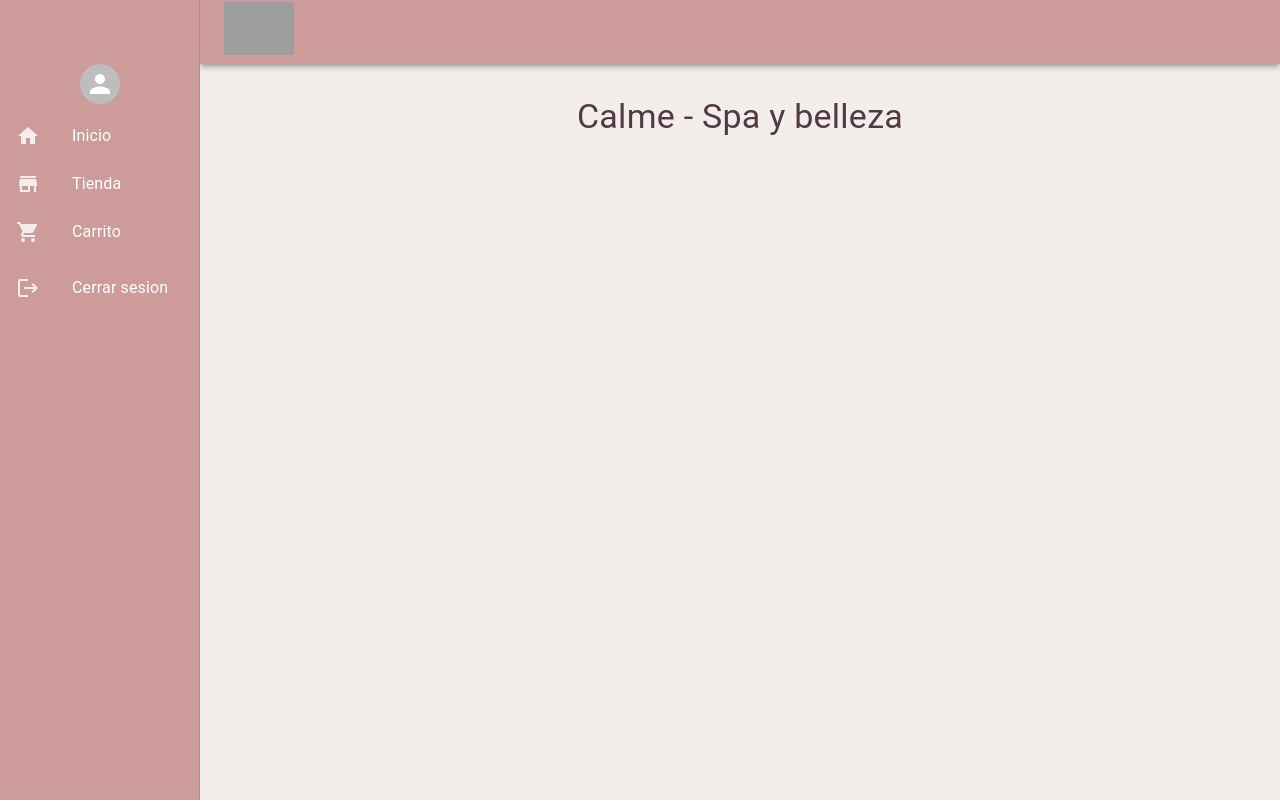
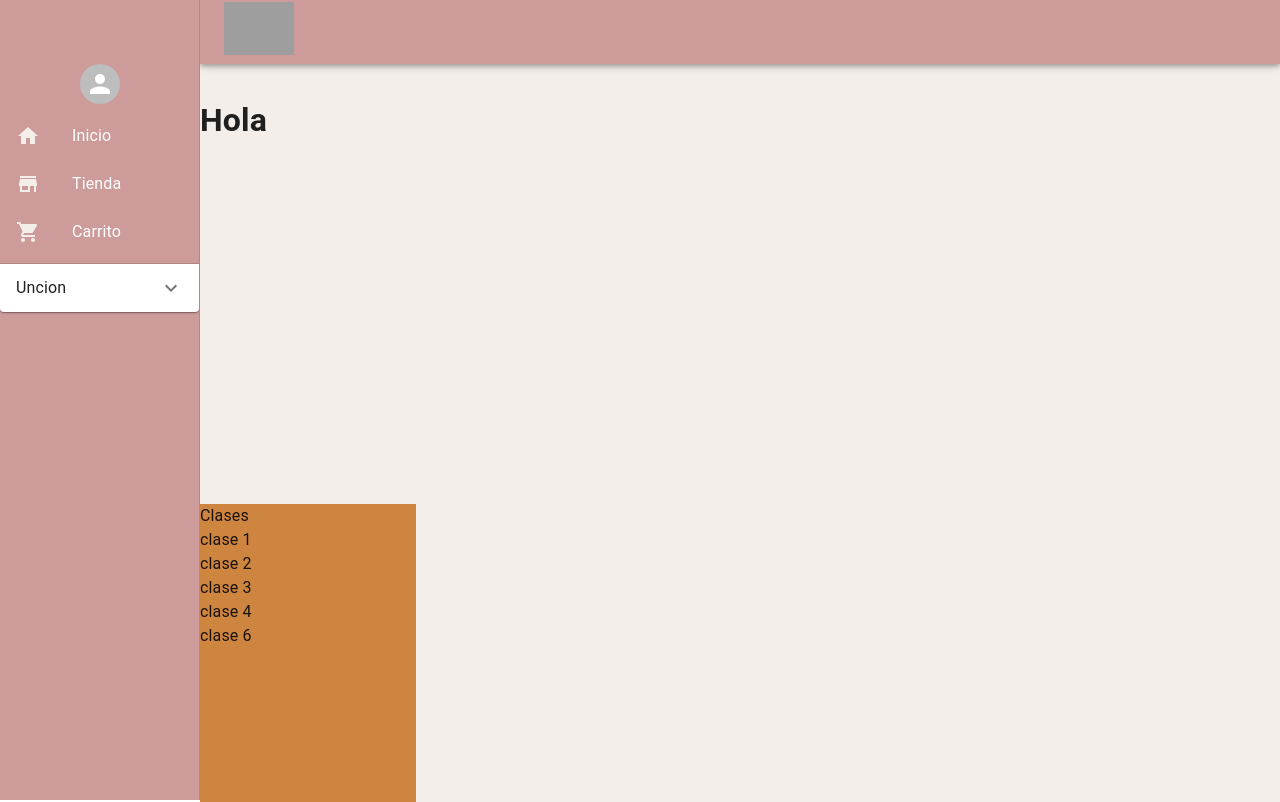
Before and after one commit to jorgeduje/template-personal, a React (Vite) app: page / in a window 1280 px wide. Shown: the top 802 px of the page. Built offline with nearby package versions, Linux system fonts and the light colour scheme; no server answers; sample sign-in values are in the browser's storage; grey boxes are pictures that could not be loaded.

Commit message:
se implementa react player

```diff
--- a/package.json
+++ b/package.json
@@ -21,6 +21,7 @@
     "react": "^18.2.0",
     "react-dom": "^18.2.0",
     "react-icons": "^4.8.0",
+    "react-player": "^2.13.0",
     "react-redux": "^8.0.5",
     "react-router-dom": "^6.8.1",
     "sweetalert2": "^11.7.2",
@@ -30,6 +31,7 @@
     "@types/react": "^18.0.27",
     "@types/react-dom": "^18.0.10",
     "@vitejs/plugin-react": "^3.1.0",
+    "video.js": "^8.6.1",
     "vite": "^4.1.0"
   }
 }
--- a/src/components/layout/Navbar/Navbar.jsx
+++ b/src/components/layout/Navbar/Navbar.jsx
@@ -19,6 +19,11 @@ import { logout } from "../../../store/auth/authSlice";
 import { navigation } from "../../../Router/Navigation";
 import { Avatar } from "@mui/material";
 import LogoutIcon from "@mui/icons-material/Logout";
+
+import Accordion from "@mui/material/Accordion";
+import AccordionSummary from "@mui/material/AccordionSummary";
+import AccordionDetails from "@mui/material/AccordionDetails";
+import ExpandMoreIcon from "@mui/icons-material/ExpandMore";
 
 const drawerWidth = 200;
 
@@ -72,14 +77,33 @@ function Navbar(props) {
           );
         })}
       </List>
+      <Accordion>
+        <AccordionSummary
+          expandIcon={<ExpandMoreIcon />}
+          aria-controls="panel1a-content"
+          id="panel1a-header"
+        >
+          <Typography>Uncion</Typography>
+        </AccordionSummary>
+        <AccordionDetails style={{padding: 0}}>
+          <ListItem disablePadding >
+            <ListItemButton onClick={logOut}>
+              <ListItemIcon>
+                <LogoutIcon  />
+              </ListItemIcon>
+              <ListItemText primary={"Cerrar sesion"}  />
+            </ListItemButton>
+          </ListItem>
           <ListItem disablePadding>
             <ListItemButton onClick={logOut}>
               <ListItemIcon>
-            <LogoutIcon color={"secondary"} />
+                <LogoutIcon  />
               </ListItemIcon>
-          <ListItemText primary={"Cerrar sesion"} sx={{ color: "white" }} />
+              <ListItemText primary={"Cerrar sesion"}  />
             </ListItemButton>
           </ListItem>
+        </AccordionDetails>
+      </Accordion>
     </div>
   );
 
--- a/src/components/pages/Home/Home.jsx
+++ b/src/components/pages/Home/Home.jsx
@@ -1,10 +1,111 @@
-import { Typography } from "@mui/material";
-const Home = () => {
+import React, { useState, useEffect, useRef } from "react";
+import { getVideo } from "../../../firebaseConfig";
+import ReactPlayer from "react-player";
+
+const Home = ({ seconds = 185}) => {
+  const videoPlayerRef = useRef(null);
+  const [seekValue, setSeekValue] = useState(seconds);
+  const [isPlaying, setIsPlaying] = useState(false);
+  const [videoName, setVideoName] = useState(
+    "https://firebasestorage.googleapis.com/v0/b/auth-react-3d154.appspot.com/o/03-renderizando-pokemon-flatlist.mp4?alt=media&token=9739f8c9-a916-4242-b911-7729da1cfbdb&_gl=1*ygr3mr*_ga*MTg2Mjk4ODQzMS4xNjczNjIxOTI3*_ga_CW55HF8NVT*MTY5ODc1ODQ3Mi4xMzIuMS4xNjk4NzU4NTc2LjU4LjAuMA.."
+  );
+  const [videoUrl, setVideoUrl] = useState("");
+
+  console.log(seekValue);
+
+  useEffect(() => {
+    getVideo(videoName).then((res) => {
+      setVideoUrl(res);
+    });
+  }, [videoName]);
+
+  useEffect(() => {
+    if (isPlaying) {
+      videoPlayerRef.current.seekTo(seekValue);
+    }
+  }, [isPlaying, seekValue]);
+
+  console.log(seekValue);
+
+  const handlePlay = () => {
+    setIsPlaying(true);
+  };
+
   return (
     <div>
-      <Typography align="center" variant="h4" color={"secondary.primary"}>
-        Calme - Spa y belleza
-      </Typography>
+      <h1>Hola</h1>
+      <ReactPlayer
+        ref={videoPlayerRef}
+        controls
+        // playing={isPlaying}
+        url={videoUrl}
+        onSeek={(value) => {
+          setSeekValue(value);
+        }}
+        onPlay={() => {
+          handlePlay();
+        }}
+        volume={0.6}
+        config={{ file: { attributes: { controlsList: "nodownload" } } }}
+      />
+      <div
+        style={{
+          width: "20%",
+          backgroundColor: "peru",
+          minHeight: "80vh",
+        }}
+      >
+        Clases
+        <ul>
+          <li
+            style={{
+              listStyle: "none",
+            }}
+            onClick={() => {
+              setVideoName("react-native/2023-10-30 09-08-03.mp4");
+              setSeekValue(0);
+            }}
+          >
+            clase 1
+          </li>
+          <li
+            style={{
+              listStyle: "none",
+            }}
+            onClick={() => {
+              setVideoName("react-native/2023-10-30 09-08-15.mp4");
+              setSeekValue(0);
+            }}
+          >
+            clase 2
+          </li>
+          <li
+            style={{
+              listStyle: "none",
+            }}
+            onClick={() => {
+              setVideoName("react-native/2023-10-30 09-08-24.mp4");
+              setSeekValue(0);
+            }}
+          >
+            clase 3
+          </li>
+          <li
+            style={{
+              listStyle: "none",
+            }}
+          >
+            clase 4
+          </li>
+          <li
+            style={{
+              listStyle: "none",
+            }}
+          >
+            clase 6
+          </li>
+        </ul>
+      </div>
     </div>
   );
 };
--- a/src/firebaseConfig.js
+++ b/src/firebaseConfig.js
@@ -6,6 +6,8 @@ import {
   signInWithPopup,
   createUserWithEmailAndPassword,
 } from "firebase/auth";
+import { getStorage, ref, getDownloadURL } from "firebase/storage";
+
 const firebaseConfig = {
   apiKey: import.meta.env.VITE_API_KEY,
   authDomain: import.meta.env.VITE_AUTH_DOMAIN,
@@ -42,3 +44,14 @@ export const register = async ({ email, password }) => {
     return error;
   }
 };
+
+const storage = getStorage(app);
+export const getVideo = async (videoName) => {
+  const storageRef = ref(storage, videoName);
+  try {
+    const url = await getDownloadURL(storageRef);
+    return url;
+  } catch (error) {
+    return error;
+  }
+};
```
Also changed, not shown: 1 other file (tests, documents, lock files or other folders). Lines whose indentation alone changed are shown as unchanged.
